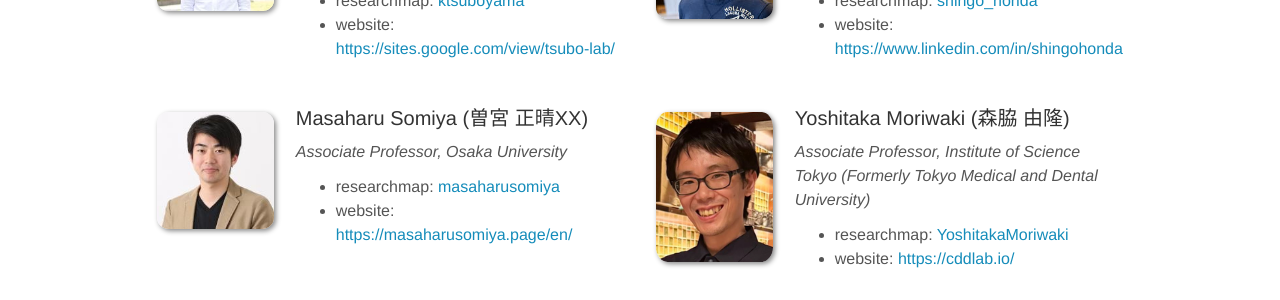
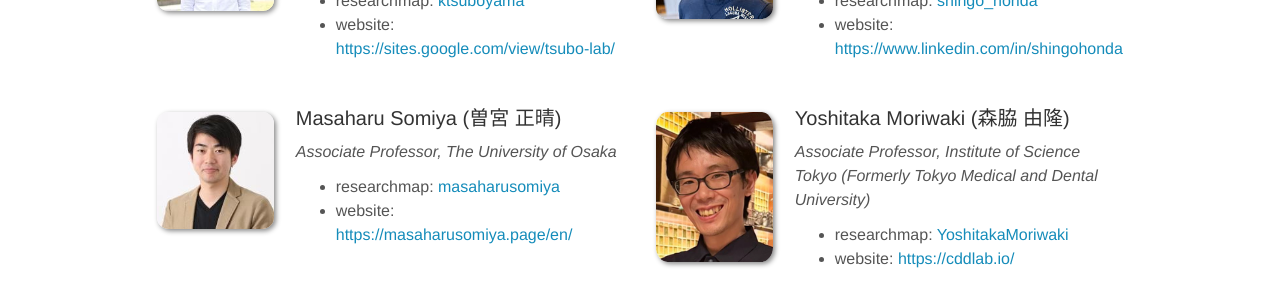
Before and after one commit to biomol-des-ws/biomol-des-ws.github.io, a Jekyll site: the page built from _pages/team.md, in a window 1280 px wide and 1034 px high. Shown: the part 601-901 px from the top of the window. Built offline with Jekyll 4.4.1, drawn with Linux system fonts in a browser that asks for light colours; nearby versions of some CDN libraries.

Commit message:
Update team_members.yml
affiliation_MS

```diff
--- a/_data/team_members.yml
+++ b/_data/team_members.yml
@@ -22,9 +22,9 @@
   website: https://www.linkedin.com/in/shingohonda/
   researchmap: shingo_honda
 
-- name: Masaharu Somiya (曽宮 正晴XX)
+- name: Masaharu Somiya (曽宮 正晴)
   photo: somiya.jpg
-  info: Associate Professor, Osaka University
+  info: Associate Professor, The University of Osaka
   website: https://masaharusomiya.page/en/
   researchmap: masaharusomiya
 
```
